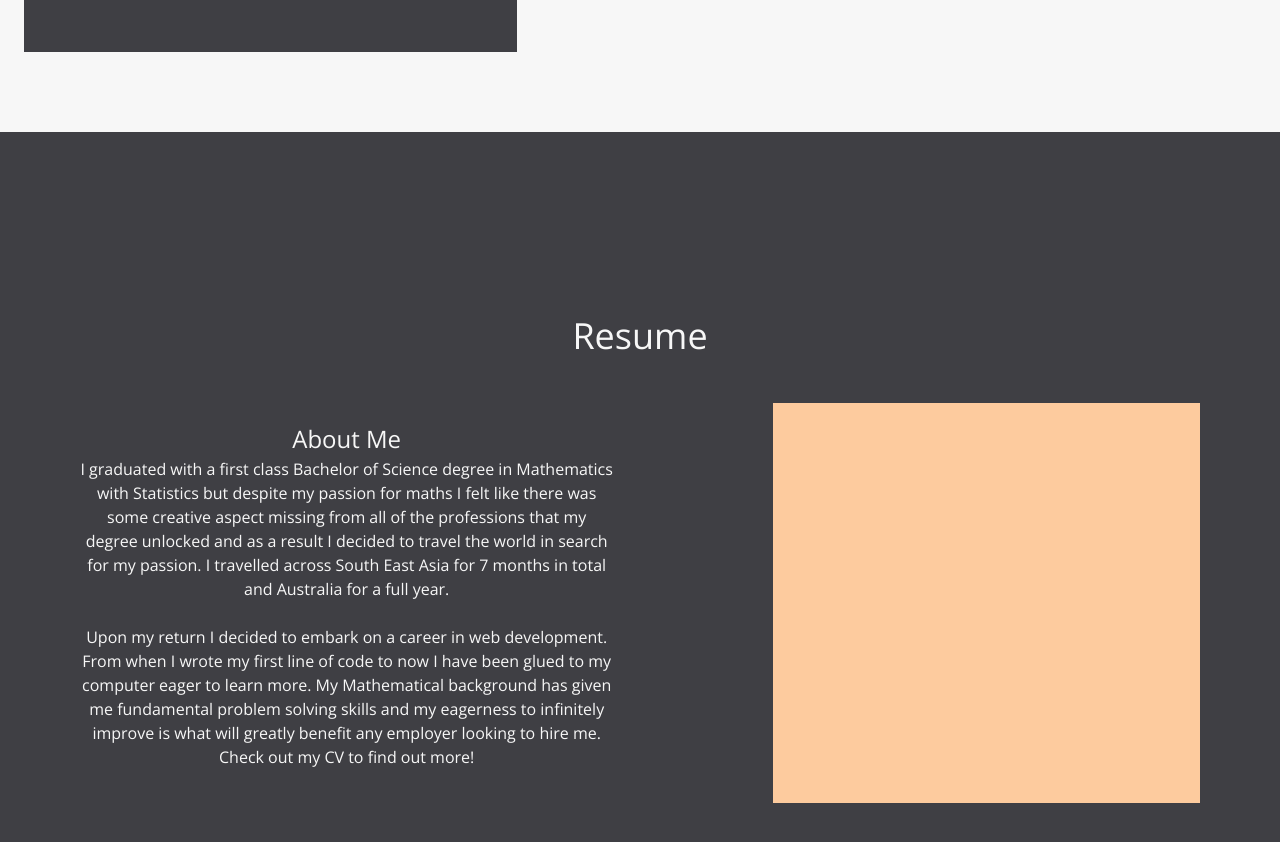
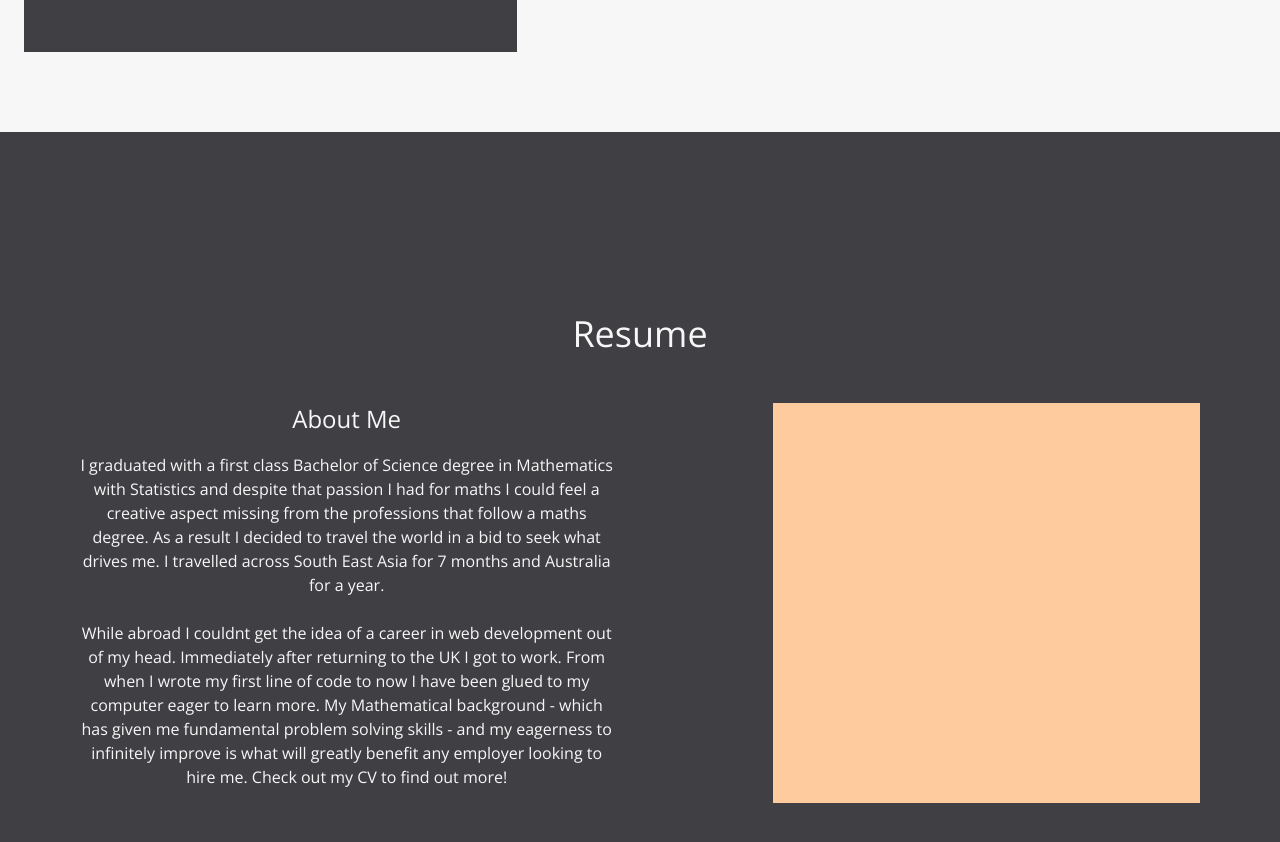
Before and after one commit to Harry-Warner/Portfolio, a Next.js app: page / in a window 1280 px wide. Shown: the part 2560-3402 px from the top of the page. Built offline with nearby package versions, Linux system fonts and the light colour scheme.

Commit message:
added a dynamic header with window.scroll fixes #9

```diff
--- a/components/largeNav.js
+++ b/components/largeNav.js
@@ -1,28 +1,59 @@
-import React, { useState, useEffect } from "react";
+import React, { useState, useEffect, useContext } from "react";
 import { Link } from "react-scroll";
+import { number } from "prop-types";
+import ResHeightContext from "../lib/resHeightContext";
+import PortHeightContext from "../lib/portHeightContext";
 
 const LargeNav = () => {
+  const { resHeight } = useContext(ResHeightContext);
+  const { portHeight } = useContext(PortHeightContext);
+
   const [header, setHeader] = useState("bg-teal text-dark");
+  const [section, setSection] = useState("first");
 
   useEffect(() => {
+    const resume = window.innerHeight + portHeight - 45;
+    const contact = window.innerHeight + portHeight + resHeight - 45;
     const breakpoint = window.innerHeight * (7 / 12);
-    const listenScrollEvent = (event) => {
+    const listenScrollEvent = () => {
       if (window.scrollY <= breakpoint) {
         setHeader("bg-teal text-dark");
-      } else if (window.scrollY > breakpoint) {
+        setSection("first");
+      } else if (
+        breakpoint < window.scrollY &&
+        window.scrollY < window.innerHeight
+      ) {
         setHeader("bg-dark text-skin");
+        setSection("");
+      } else if (
+        window.innerHeight <= window.scrollY &&
+        window.scrollY < resume
+      ) {
+        setSection("portfolio");
+      } else if (window.scrollY >= resume && window.scrollY < contact) {
+        setSection("resume");
+      } else if (window.scrollY > contact) {
+        setSection("contact");
       }
     };
     window.addEventListener("scroll", listenScrollEvent);
 
     return () => window.removeEventListener("scroll", listenScrollEvent);
-  }, []);
+  });
   return (
     <>
       <div
         className={`${header} z-50 uppercase hidden sm:flex fixed top-0 h-12 w-full bg-teal justify-end items-center px-4`}
       >
-        <div className="flex items-center h-full">
+        <div
+          className={`border-solid border-b-2 ${
+            section === "portfolio"
+              ? "border-skin"
+              : section === "first"
+              ? "border-teal"
+              : "border-dark"
+          } flex items-center h-full`}
+        >
           <Link
             to="portfolio"
             activeClass="active"
@@ -35,7 +66,15 @@ const LargeNav = () => {
             Portfolio
           </Link>
         </div>
-        <div className="flex items-center h-full">
+        <div
+          className={`border-solid border-b-2 ${
+            section === "resume"
+              ? "border-skin"
+              : section === "first"
+              ? "border-teal"
+              : "border-dark"
+          } flex items-center h-full`}
+        >
           <Link
             to="resume"
             activeClass="active"
@@ -48,7 +87,15 @@ const LargeNav = () => {
             Resume
           </Link>
         </div>
-        <div className="flex items-center h-full">
+        <div
+          className={`border-solid border-b-2 ${
+            section === "contact"
+              ? "border-skin"
+              : section === "first"
+              ? "border-teal"
+              : "border-dark"
+          } flex items-center h-full`}
+        >
           <Link
             to="contact"
             activeClass="active"
@@ -66,4 +113,8 @@ const LargeNav = () => {
   );
 };
 
+LargeNav.propTypes = {
+  height: number.isRequired,
+};
+
 export default LargeNav;
--- a/components/portfolio.js
+++ b/components/portfolio.js
@@ -1,14 +1,24 @@
-import React from "react";
+import React, { useCallback, useContext } from "react";
 import Project from "./project";
+import { func } from "prop-types";
+import PortHeightContext from "../lib/portHeightContext";
 
 const Portfolio = () => {
+  const { setPortHeight } = useContext(PortHeightContext);
+
+  const measuredRef = useCallback((node) => {
+    if (node !== null) {
+      setPortHeight(node.getBoundingClientRect().height);
+    }
+  }, []);
+
   return (
     <>
-      <section name="portfolio" className="bg-cream">
+      <section ref={measuredRef} name="portfolio" className="bg-cream">
         <h1 className="text-5xl text-dark text-center text-cream font-sans pt-20">
           Portfolio
         </h1>
-        <h2 className="text-xl text-dark text-center text-cream font-sans w-11/12 sm:w-2/3 mx-auto">
+        <h2 className="text-xl text-dark text-center text-cream font-sans w-11/12 lg:w-3/4 mx-auto">
           Below you will find my projects to date. Starting with two websites
           for clients and finishing with an experimental project of mine.
         </h2>
@@ -47,4 +57,9 @@ const Portfolio = () => {
     </>
   );
 };
+
+Portfolio.propTypes = {
+  setPortHeight: func.isRequired,
+};
+
 export default Portfolio;
--- a/components/resume.js
+++ b/components/resume.js
@@ -1,8 +1,20 @@
-import React from "react";
+import React, { useCallback, useContext } from "react";
+import { func } from "prop-types";
+import ResHeightContext from "../lib/resHeightContext";
 
 const Resume = () => {
+  const { resHeight, setResHeight } = useContext(ResHeightContext);
+  const measuredRef = useCallback((node) => {
+    if (node !== null) {
+      setResHeight(node.getBoundingClientRect().height);
+      console.log(node.getBoundingClientRect().height);
+    }
+  }, []);
+
+  console.log(resHeight);
   return (
     <section
+      ref={measuredRef}
       name="resume"
       className="flex flex-col w-full justify-center items-center pt-12 bg-dark md:h-screen"
     >
@@ -10,22 +22,23 @@ const Resume = () => {
       <div className="flex flex-col md:flex-row w-full justify-around items-center">
         <div className="px-3 md:px-0 mx-auto w-full md:w-5/12 flex flex-col text-center text-cream">
           <div className="md:hidden mx-auto w-11/12 md:w-4/12 h-100 bg-skin" />
-          <h1 className="mt-4 md:mt-0 text-2xl">About Me</h1>
+          <h1 className="my-4 md:mt-0 text-2xl">About Me</h1>
           <p className="mb-4 md:mb-4 text-base">
             I graduated with a first class Bachelor of Science degree in
-            Mathematics with Statistics but despite my passion for maths I felt
-            like there was some creative aspect missing from all of the
-            professions that my degree unlocked and as a result I decided to
-            travel the world in search for my passion. I travelled across South
-            East Asia for 7 months in total and Australia for a full year.
+            Mathematics with Statistics and despite that passion I had for maths
+            I could feel a creative aspect missing from the professions that
+            follow a maths degree. As a result I decided to travel the world in
+            a bid to seek what drives me. I travelled across South East Asia for
+            7 months and Australia for a year.
             <br />
             <br />
-            Upon my return I decided to embark on a career in web development.
+            While abroad I couldnt get the idea of a career in web development
+            out of my head. Immediately after returning to the UK I got to work.
             From when I wrote my first line of code to now I have been glued to
-            my computer eager to learn more. My Mathematical background has
-            given me fundamental problem solving skills and my eagerness to
-            infinitely improve is what will greatly benefit any employer looking
-            to hire me. Check out my CV to find out more!
+            my computer eager to learn more. My Mathematical background - which
+            has given me fundamental problem solving skills - and my eagerness
+            to infinitely improve is what will greatly benefit any employer
+            looking to hire me. Check out my CV to find out more!
           </p>
         </div>
         <div className="hidden mx-auto md:block w-4/12 h-100 bg-skin" />
@@ -34,4 +47,8 @@ const Resume = () => {
   );
 };
 
+Resume.propTypes = {
+  setResHeight: func.isRequired,
+};
+
 export default Resume;
--- /dev/null
+++ b/lib/portHeightContext.js
@@ -0,0 +1,5 @@
+import { createContext } from "react";
+
+const PortHeightContext = createContext(null);
+
+export default PortHeightContext;
--- /dev/null
+++ b/lib/resHeightContext.js
@@ -0,0 +1,5 @@
+import { createContext } from "react";
+
+const ResHeightContext = createContext(null);
+
+export default ResHeightContext;
--- a/pages/index.js
+++ b/pages/index.js
@@ -1,24 +1,39 @@
-import React from "react";
+import React, { useState, useMemo } from "react";
 import Link from "next/link";
 import styled from "styled-components";
-import GitHubIcon from "@material-ui/icons/GitHub";
-import InstagramIcon from "@material-ui/icons/Instagram";
-import TwitterIcon from "@material-ui/icons/Twitter";
 import LocationOnIcon from "@material-ui/icons/LocationOn";
 import LanguageIcon from "@material-ui/icons/Language";
 import PermIdentityIcon from "@material-ui/icons/PermIdentity";
 import WorkIcon from "@material-ui/icons/Work";
 import MobileNav from "../components/mobileNav";
 import LargeNav from "../components/largeNav";
-import Colors from "../styled/colors";
 import Portfolio from "../components/portfolio";
 import Resume from "../components/resume";
 import Contact from "../components/contact";
 import Footer from "../components/footer";
+import PortHeightContext from "../lib/portHeightContext";
+import ResHeightContext from "../lib/resHeightContext";
 
 const Index = () => {
+  const [portHeight, setPortHeight] = useState(0);
+  const [resHeight, setResHeight] = useState(0);
+
+  const resValue = useMemo(() => ({ resHeight, setResHeight }), [
+    resHeight,
+    setResHeight,
+  ]);
+
+  const portValue = useMemo(() => ({ portHeight, setPortHeight }), [
+    portHeight,
+    setPortHeight,
+  ]);
+
+  console.log(resHeight);
+
   return (
     <>
+      <PortHeightContext.Provider value={portValue}>
+        <ResHeightContext.Provider value={resValue}>
           <MobileNav />
           <LargeNav />
           <section name="home" className="w-full h-screen min-h-screen">
@@ -40,10 +55,11 @@ const Index = () => {
                 Harry Warner
               </h2>
               <h4 className="text-sm md:text-xl text-center text-cream font-sans px-4 lg:px-10 py-2">
-            Hello and welcome to my portfolio. I'm a junior front end developer
-            looking to find a team who will push me to my limits and beyond!
-            Learning new technologies is my passion and excellence is my virtue.
-            I have worked mostly with React based apps.
+                Hello and welcome to my portfolio. I'm a junior front end
+                developer looking to find a team who will push me to my limits
+                and beyond! Learning new technologies is my passion and
+                excellence is my virtue. I have worked mostly with React based
+                apps.
               </h4>
             </div>
           </section>
@@ -51,6 +67,8 @@ const Index = () => {
           <Resume />
           <Contact />
           <Footer />
+        </ResHeightContext.Provider>
+      </PortHeightContext.Provider>
     </>
   );
 };
--- a/pages/publicplaylist.js
+++ b/pages/publicplaylist.js
@@ -47,7 +47,10 @@ const PlayList = () => {
     <>
       <section className="w-full h-screen bg-teal relative flex flex-col items-center justify-center">
         <Link href="/index#playlist" scroll={false}>
-          <a href="/index" className="absolute top-0 left-0 m-10 underline">
+          <a
+            href="/index"
+            className="absolute top-0 left-1/12 my-5 md:my-10 -translate-x-1/2 w-11/12 underline"
+          >
             Return to portfolio
           </a>
         </Link>
--- a/styled/colors.js
+++ b/styled/colors.js
@@ -1,4 +1,4 @@
-export const Colors = {
+const Colors = {
   cream: "#f7f7f7",
   creamT: "rgba(247, 247, 247, .75)",
   teal: "#cceabb",
@@ -9,3 +9,5 @@ export const Colors = {
   skinT: "rgba(253, 203, 158, .75)",
   red: "red",
 };
+
+export default Colors;
--- a/tailwind.config.js
+++ b/tailwind.config.js
@@ -16,6 +16,7 @@ module.exports = {
       },
       inset: {
         "-20": "-7.5rem",
+        "1/12": "4.166666%",
       },
       spacing: {
         "1/3": "33.33%",
@@ -39,6 +40,16 @@ module.exports = {
     fontFamily: {
       sans: ["Open Sans", "sans-serif"],
     },
+    borderColor: {
+      cream: "#f7f7f7",
+      creamT: "rgba(247, 247, 247, .75)",
+      teal: "#cceabb",
+      tealT: "rgba(204, 234, 187, .75)",
+      dark: "#3f3f44",
+      darkT: "rgba(63, 63, 68, .75)",
+      skin: "#fdcb9e",
+      skinT: "rgba(253, 203, 158, .75)",
+    },
   },
   variants: {},
   plugins: [],
```
Also changed, not shown: components/contact.js (+13 -5 lines), components/project.js (+8 -8 lines). Lines whose indentation alone changed are shown as unchanged.
